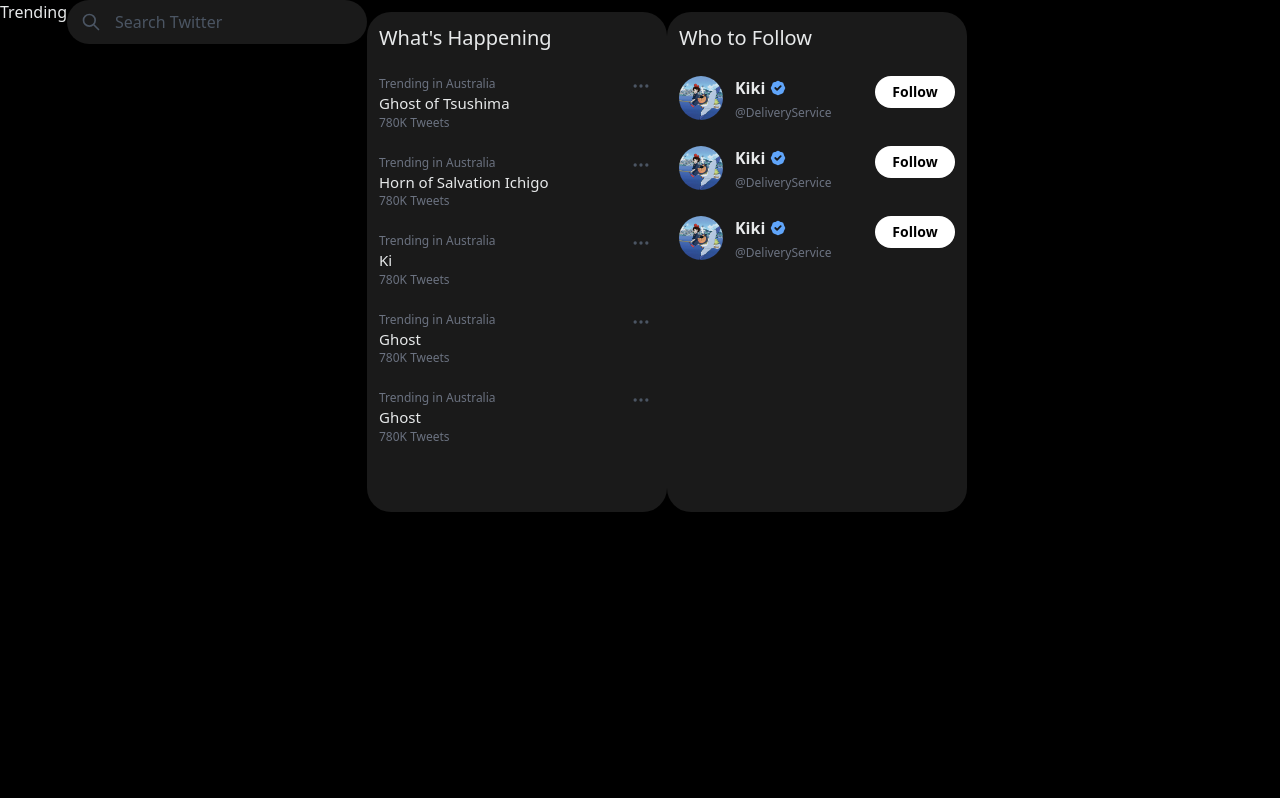
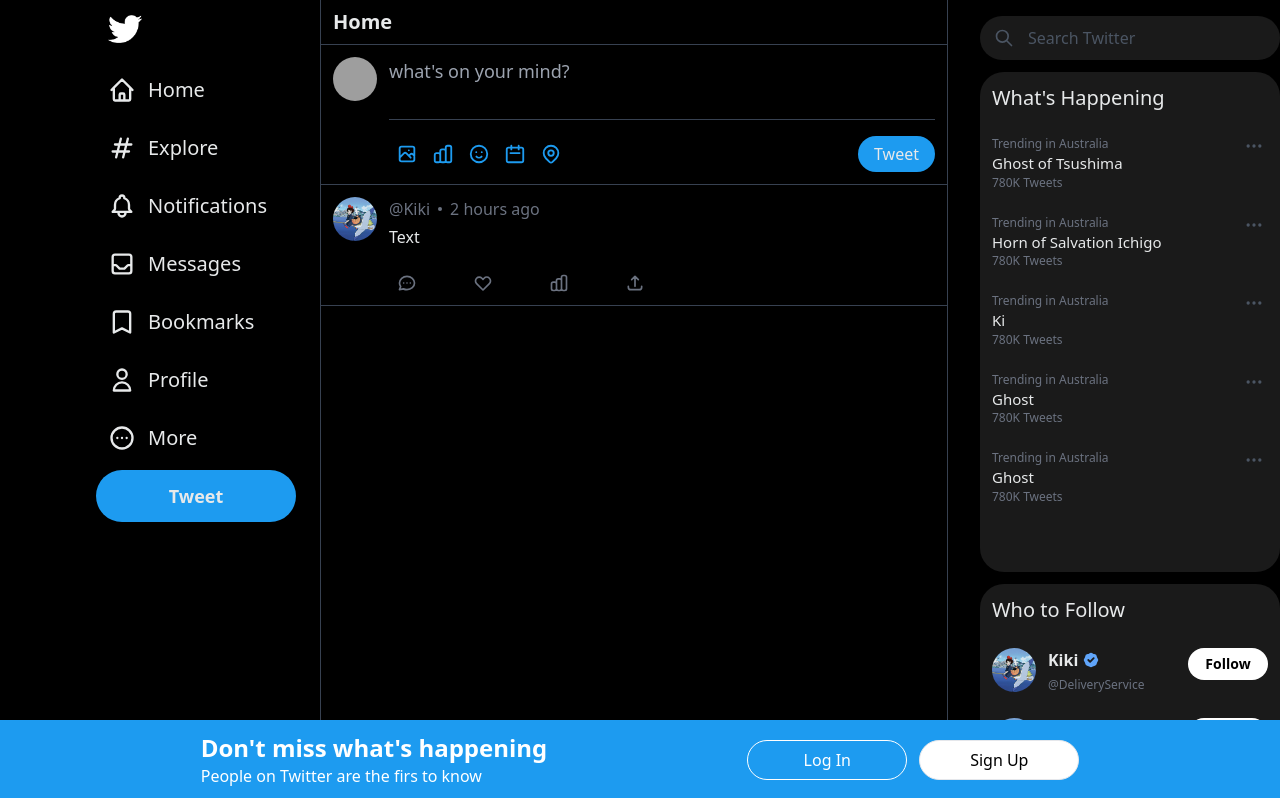
Before and after one commit to JonathanLee2020/tclone, a Next.js app: page / in a window 1280 px wide. Shown: the top 798 px of the page. Built offline with nearby package versions, Linux system fonts and the light colour scheme; grey boxes are pictures that could not be loaded.

Commit message:
installed materialui

```diff
--- /dev/null
+++ b/components/BottomBanner.jsx
@@ -0,0 +1,22 @@
+export default function BottomBaner() {
+    return(
+        <div className="flex xl:space-x-[200px] justify-center items-center fixed w-full h-[80px] bg-[#1d9bf0] bottom-0">
+            <div className="hidden xl:inline text-white">
+                <h1 className="text-2xl font-bold">Don't miss what's happening</h1>
+                <span className="text[18px] font-normal">People on Twitter are the firs to know</span>
+            </div>
+
+            <div className="space-x-3">
+                <button
+                className="bg-transparent border border-white text-white
+                w-[160px] rounded-full h-[40px] hover:bg-[#cbd2d7]
+                "
+                >Log In</button>
+                <button
+                className="bg-white text-black border
+                w-[160px] rounded-full h-[40px] hover:bg-[#cbd2d7]"
+                >Sign Up</button>
+            </div>
+        </div>
+    )
+}
--- a/components/Postfeed.jsx
+++ b/components/Postfeed.jsx
@@ -3,7 +3,7 @@
 
 export default function PostFeed () {
     return (
-        <div className="sm:ml-20 xl:ml-96 max-w-2xl flex-grow border-gray-700 border-x">
+        <div className="sm:ml-16 xl:ml-80 max-w-2xl flex-grow border-gray-700 border-x">
             <div className="px-3 py-2 text-lg sm:text-xl font-bold
             border-b border-gray-700 sticky top-0 z-50
             ">
--- a/components/Trending.jsx
+++ b/components/Trending.jsx
@@ -5,8 +5,7 @@
 export default function Trending () {
 
     return (
-        <div className=" lg:flex">
-            Trending
+        <div className="hidden lg:flex flex-col ml-8 mt-4">
             <div className="flex space-x-3 bg-white bg-opacity-10
             w-[300px] h-[44px] p-3 rounded-3xl
             ">
--- a/components/Tweet.jsx
+++ b/components/Tweet.jsx
@@ -19,7 +19,7 @@
 
 export function TweetHeader() {
     return (
-        <div className="flex space-x-3 p-3 border-b border-gray-700">
+        <div className="flex space-x-3 p-3  border-gray-700">
             <img src="assets/kiki.jpeg" alt=""
             className="w-11 h-11 rounded-full object-cover"
             />
--- a/components/TweetInput.jsx
+++ b/components/TweetInput.jsx
@@ -5,8 +5,7 @@
         <div className="flex space-x-3 p-3 border-b border-gray-700">
             <img
             className="w-11 h-11 rounded-full object-cover"
-            src="/assets/default.png
-            " alt="" />
+            src="/assets/default.png" alt="" />
             <div className="w-full">
                 <textarea
                 placeholder="what's on your mind?"
--- /dev/null
+++ b/components/modal/SignUpModal.jsx
@@ -0,0 +1,10 @@
+export default function SignUpModal() {
+    return (
+        <div>
+            <button
+                className="bg-white text-black border
+                w-[160px] rounded-full h-[40px] hover:bg-[#cbd2d7]"
+                >Sign Up</button>
+        </div>
+    )
+}
--- a/package.json
+++ b/package.json
@@ -9,7 +9,10 @@
     "lint": "next lint"
   },
   "dependencies": {
+    "@emotion/react": "^11.11.1",
+    "@emotion/styled": "^11.11.0",
     "@heroicons/react": "^1.0.6",
+    "@mui/material": "^5.14.11",
     "@next/font": "13.4.19",
     "next": "13.4.19",
     "react": "18.2.0",
--- a/pages/index.js
+++ b/pages/index.js
@@ -5,25 +5,29 @@
 import Sidebar from '@/components/Sidebar'
 import PostFeed from '@/components/Postfeed'
 import Trending from '@/components/Trending'
+import BottomBaner from '@/components/BottomBanner'
 
 const inter = Inter({ subsets: ['latin'] })
 
 export default function Home() {
   return (
+    <div>
       <div className='bg-black min-h-screen
       text-[#E7E9EA]
       max-w-[1400px]
       mx-auto
       flex
       '
-
-
       >
-    {/* <Sidebar/> */}
-    {/* <PostFeed/> */}
+      <Sidebar/>
+      <PostFeed/>
       <Trending/>
 
 
       </div>
+
+      <BottomBaner/>
+    </div>
+
   )
 }
```
Also changed, not shown: 1 other file (tests, documents, lock files or other folders). Lines whose indentation alone changed are shown as unchanged.
